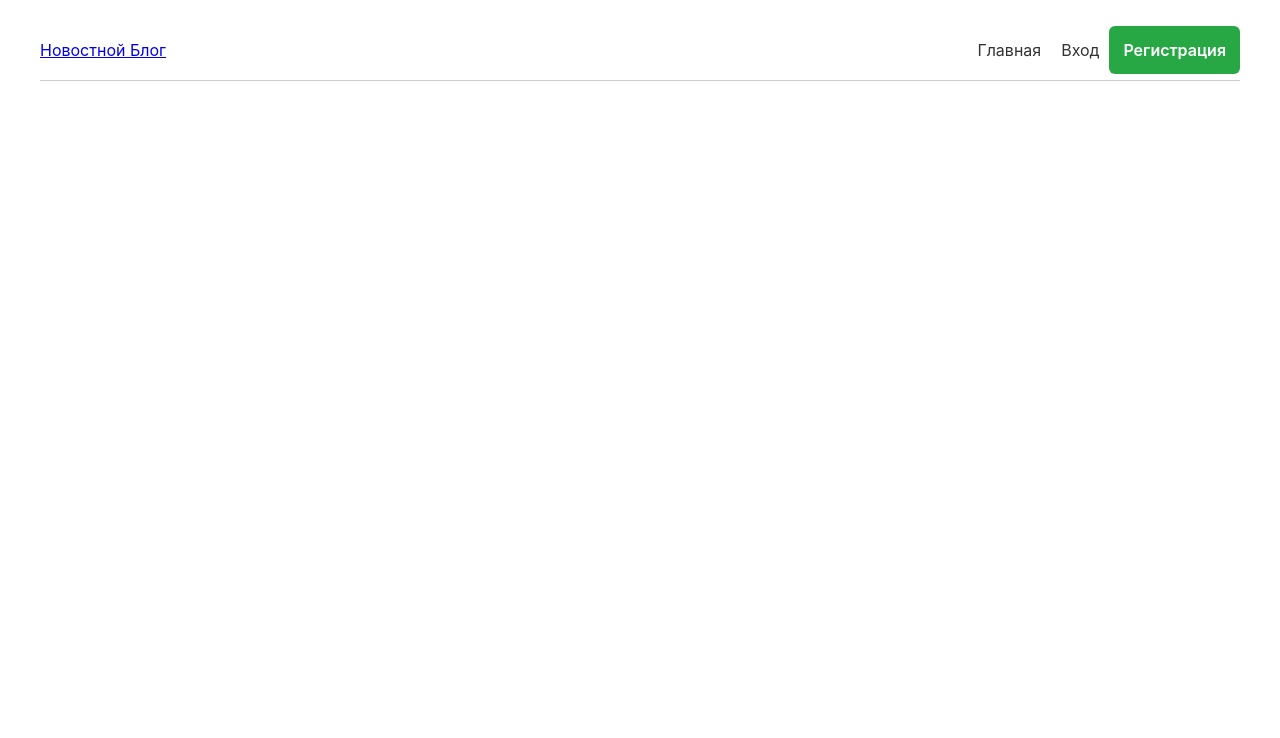
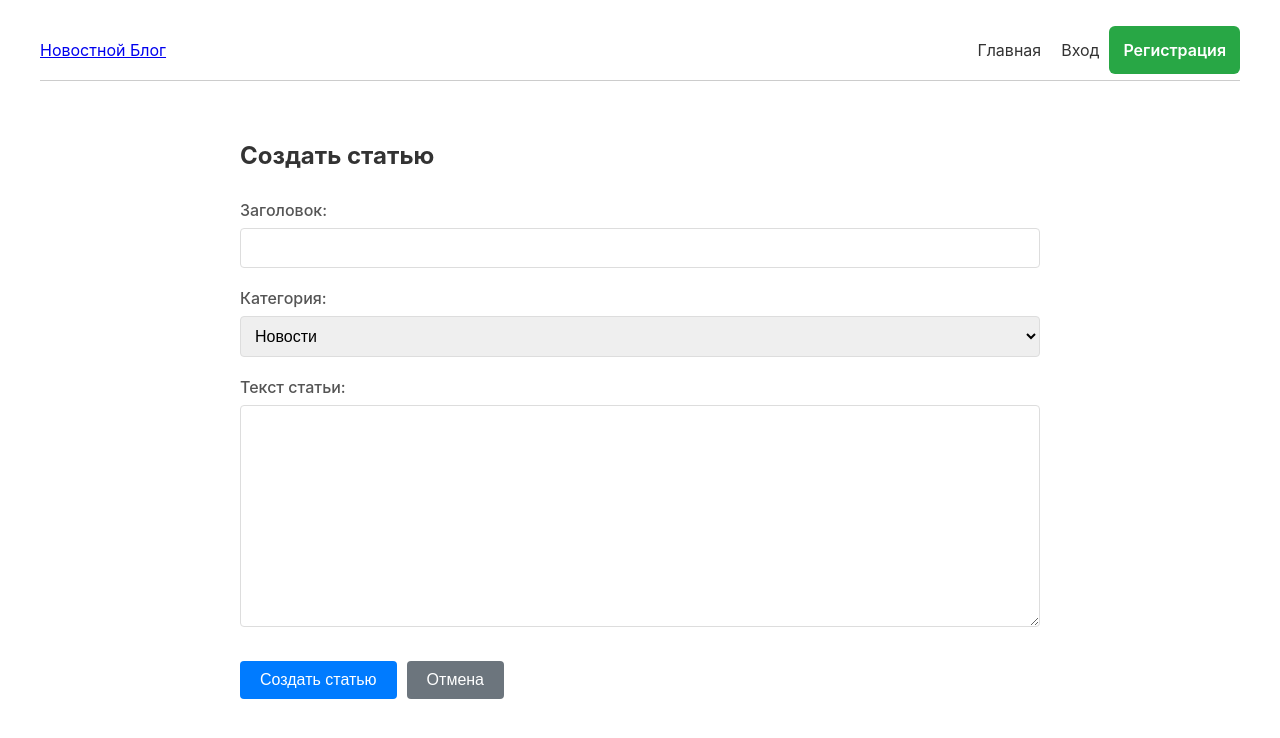
Before and after one commit to rhinci/React-App-web-lab, a React (Create React App) app: page /create-article in a window 1280 px wide. Shown: the top 738 px of the page. Built offline with nearby package versions, Linux system fonts and the light colour scheme.

Commit message:
Создание и редактирование статей

```diff
--- a/src/App.js
+++ b/src/App.js
@@ -6,6 +6,8 @@ import ArticlePage from './pages/ArticlePage';
 import LoginPage from './pages/LoginPage';
 import RegisterPage from './pages/RegisterPage';
 import './App.css';
+import CreateArticleForm from './components/CreateArticleForm';
+import EditArticleForm from './components/EditArticleForm';
 
 function App() {
   return (
@@ -18,6 +20,8 @@ function App() {
             <Route path="/article/:id" element={<ArticlePage />} />
             <Route path="/login" element={<LoginPage />} />
             <Route path="/register" element={<RegisterPage />} />
+            <Route path="/create-article" element={<CreateArticleForm />} />
+            <Route path="/edit-article/:id" element={<EditArticleForm />} />
           </Routes>
         </main>
       </div>
--- a/src/components/Article.js
+++ b/src/components/Article.js
@@ -5,12 +5,14 @@ import ErrorDisplay from './ErrorDisplay';
 import './Article.css';
 import Loader from './Loader';
 import CommentsSection from './CommentsSection';
+import { useAuth } from '../context/AuthContext';
 
 function Article() {
   const { id } = useParams();
   const [article, setArticle] = useState(null);
   const [loading, setLoading] = useState(true);
   const [error, setError] = useState(null);
+  const { user: currentUser } = useAuth();
 
   const fetchArticle = async () => {
     try {
@@ -117,6 +119,14 @@ function Article() {
         </a>
       </div>
 
+      {currentUser && article.user && currentUser.id === article.user.id && (
+          <div className="article-actions">
+            <a href={`/edit-article/${article.id}`} className="edit-button">
+              Редактировать
+            </a>
+          </div>
+        )}
+
       <div className="comments-wrapper">
         <CommentsSection articleId={id} />
       </div>
--- /dev/null
+++ b/src/components/ArticleForm.css
@@ -0,0 +1,89 @@
+.article-form-container {
+  max-width: 800px;
+  margin: 0 auto;
+  padding: 20px;
+}
+
+.article-form-container h2 {
+  margin-bottom: 30px;
+  color: #333;
+}
+
+.form-group {
+  margin-bottom: 20px;
+}
+
+.form-group label {
+  display: block;
+  margin-bottom: 8px;
+  font-weight: 500;
+  color: #555;
+}
+
+.form-group input,
+.form-group select,
+.form-group textarea {
+  width: 100%;
+  padding: 10px;
+  border: 1px solid #ddd;
+  border-radius: 4px;
+  font-size: 16px;
+  box-sizing: border-box;
+}
+
+.form-group input:focus,
+.form-group select:focus,
+.form-group textarea:focus {
+  outline: none;
+  border-color: #007bff;
+}
+
+.form-group textarea {
+  resize: vertical;
+  font-family: inherit;
+}
+
+.error-message {
+  background-color: #f8d7da;
+  color: #721c24;
+  padding: 10px;
+  border-radius: 4px;
+  margin-bottom: 20px;
+}
+
+.form-buttons {
+  display: flex;
+  gap: 10px;
+  margin-top: 30px;
+}
+
+.form-buttons button {
+  padding: 10px 20px;
+  border: none;
+  border-radius: 4px;
+  font-size: 16px;
+  cursor: pointer;
+}
+
+.form-buttons button[type="submit"] {
+  background-color: #007bff;
+  color: white;
+}
+
+.form-buttons button[type="submit"]:hover {
+  background-color: #0056b3;
+}
+
+.form-buttons button[type="button"] {
+  background-color: #6c757d;
+  color: white;
+}
+
+.form-buttons button[type="button"]:hover {
+  background-color: #545b62;
+}
+
+.form-buttons button:disabled {
+  background-color: #ccc;
+  cursor: not-allowed;
+}
--- /dev/null
+++ b/src/components/CreateArticleForm.js
@@ -0,0 +1,113 @@
+import React, { useState } from 'react';
+import { useNavigate } from 'react-router-dom';
+import axios from 'axios';
+import './ArticleForm.css';
+
+function CreateArticleForm() {
+  const navigate = useNavigate();
+  const [formData, setFormData] = useState({
+    title: '',
+    text: '',
+    category: 'news'
+  });
+  const [loading, setLoading] = useState(false);
+  const [error, setError] = useState('');
+
+  const handleChange = (e) => {
+    const { name, value } = e.target;
+    setFormData(prev => ({
+      ...prev,
+      [name]: value
+    }));
+  };
+
+  const handleSubmit = async (e) => {
+    e.preventDefault();
+    setLoading(true);
+    setError('');
+
+    try {
+      const token = localStorage.getItem('access_token');
+
+      const response = await axios.post(
+        'http://127.0.0.1:8000/api/articles/',
+        formData,
+        {
+          headers: {
+            'Content-Type': 'application/json',
+            'Authorization': token ? `Bearer ${token}` : ''
+          }
+        }
+      );
+
+      navigate(`/article/${response.data.id}`);
+
+    } catch (err) {
+      console.error('Ошибка создания статьи:', err);
+      setError(err.response?.data?.detail || 'Ошибка создания статьи');
+    } finally {
+      setLoading(false);
+    }
+  };
+
+  return (
+    <div className="article-form-container">
+      <h2>Создать статью</h2>
+
+      {error && <div className="error-message">{error}</div>}
+
+      <form onSubmit={handleSubmit}>
+        <div className="form-group">
+          <label>Заголовок:</label>
+          <input
+            type="text"
+            name="title"
+            value={formData.title}
+            onChange={handleChange}
+            required
+            disabled={loading}
+          />
+        </div>
+
+        <div className="form-group">
+          <label>Категория:</label>
+          <select
+            name="category"
+            value={formData.category}
+            onChange={handleChange}
+            disabled={loading}
+          >
+            <option value="news">Новости</option>
+            <option value="technology">Технологии</option>
+            <option value="science">Наука</option>
+            <option value="art">Искусство</option>
+            <option value="other">Другое</option>
+          </select>
+        </div>
+
+        <div className="form-group">
+          <label>Текст статьи:</label>
+          <textarea
+            name="text"
+            value={formData.text}
+            onChange={handleChange}
+            rows="10"
+            required
+            disabled={loading}
+          />
+        </div>
+
+        <div className="form-buttons">
+          <button type="submit" disabled={loading}>
+            {loading ? 'Создание...' : 'Создать статью'}
+          </button>
+          <button type="button" onClick={() => navigate('/')}>
+            Отмена
+          </button>
+        </div>
+      </form>
+    </div>
+  );
+}
+
+export default CreateArticleForm;
--- /dev/null
+++ b/src/components/EditArticleForm.js
@@ -0,0 +1,139 @@
+import React, { useState, useEffect } from 'react';
+import { useParams, useNavigate } from 'react-router-dom';
+import axios from 'axios';
+import './ArticleForm.css';
+
+function EditArticleForm() {
+  const { id } = useParams();
+  const navigate = useNavigate();
+  const [article, setArticle] = useState(null);
+  const [formData, setFormData] = useState({
+    title: '',
+    text: '',
+    category: 'news'
+  });
+  const [loading, setLoading] = useState(true);
+  const [saving, setSaving] = useState(false);
+  const [error, setError] = useState('');
+
+  useEffect(() => {
+    const fetchArticle = async () => {
+      try {
+        const response = await axios.get(`http://127.0.0.1:8000/api/articles/${id}/`);
+        setArticle(response.data);
+        setFormData({
+          title: response.data.title,
+          text: response.data.text,
+          category: response.data.category
+        });
+      } catch (err) {
+        setError('Не удалось загрузить статью');
+      } finally {
+        setLoading(false);
+      }
+    };
+
+    fetchArticle();
+  }, [id]);
+
+  const handleChange = (e) => {
+    const { name, value } = e.target;
+    setFormData(prev => ({
+      ...prev,
+      [name]: value
+    }));
+  };
+
+  const handleSubmit = async (e) => {
+    e.preventDefault();
+    setSaving(true);
+    setError('');
+
+    try {
+      const token = localStorage.getItem('access_token');
+
+      await axios.put(
+        `http://127.0.0.1:8000/api/articles/${id}/`,
+        formData,
+        {
+          headers: {
+            'Content-Type': 'application/json',
+            'Authorization': token ? `Bearer ${token}` : ''
+          }
+        }
+      );
+
+      navigate(`/article/${id}`);
+
+    } catch (err) {
+      console.error('Ошибка редактирования:', err);
+      setError(err.response?.data?.detail || 'Ошибка редактирования статьи');
+    } finally {
+      setSaving(false);
+    }
+  };
+
+  if (loading) return <div>Загрузка...</div>;
+  if (!article) return <div>Статья не найдена</div>;
+
+  return (
+    <div className="article-form-container">
+      <h2>Редактировать статью</h2>
+
+      {error && <div className="error-message">{error}</div>}
+
+      <form onSubmit={handleSubmit}>
+        <div className="form-group">
+          <label>Заголовок:</label>
+          <input
+            type="text"
+            name="title"
+            value={formData.title}
+            onChange={handleChange}
+            required
+            disabled={saving}
+          />
+        </div>
+
+        <div className="form-group">
+          <label>Категория:</label>
+          <select
+            name="category"
+            value={formData.category}
+            onChange={handleChange}
+            disabled={saving}
+          >
+            <option value="news">Новости</option>
+            <option value="technology">Технологии</option>
+            <option value="science">Наука</option>
+            <option value="art">Искусство</option>
+            <option value="other">Другое</option>
+          </select>
+        </div>
+
+        <div className="form-group">
+          <label>Текст статьи:</label>
+          <textarea
+            name="text"
+            value={formData.text}
+            onChange={handleChange}
+            rows="10"
+            required
+            disabled={saving}
+          />
+        </div>
+
+        <div className="form-buttons">
+          <button type="submit" disabled={saving}>
+            {saving ? 'Сохранение...' : 'Сохранить'}
+          </button>
+          <button type="button" onClick={() => navigate(`/article/${id}`)}>
+            Отмена
+          </button>
+        </div>
+      </form>
+    </div>
+  );
+}
+
+export default EditArticleForm;
--- a/src/components/Header.js
+++ b/src/components/Header.js
@@ -23,6 +23,7 @@ function Header() {
         {isAuthenticated ? (
           <>
             <span className="welcome">Привет!</span>
+            <Link to="/create-article">Создать статью</Link>
             <button onClick={handleLogout} className="logout-button">
               Выйти
             </button>
```
